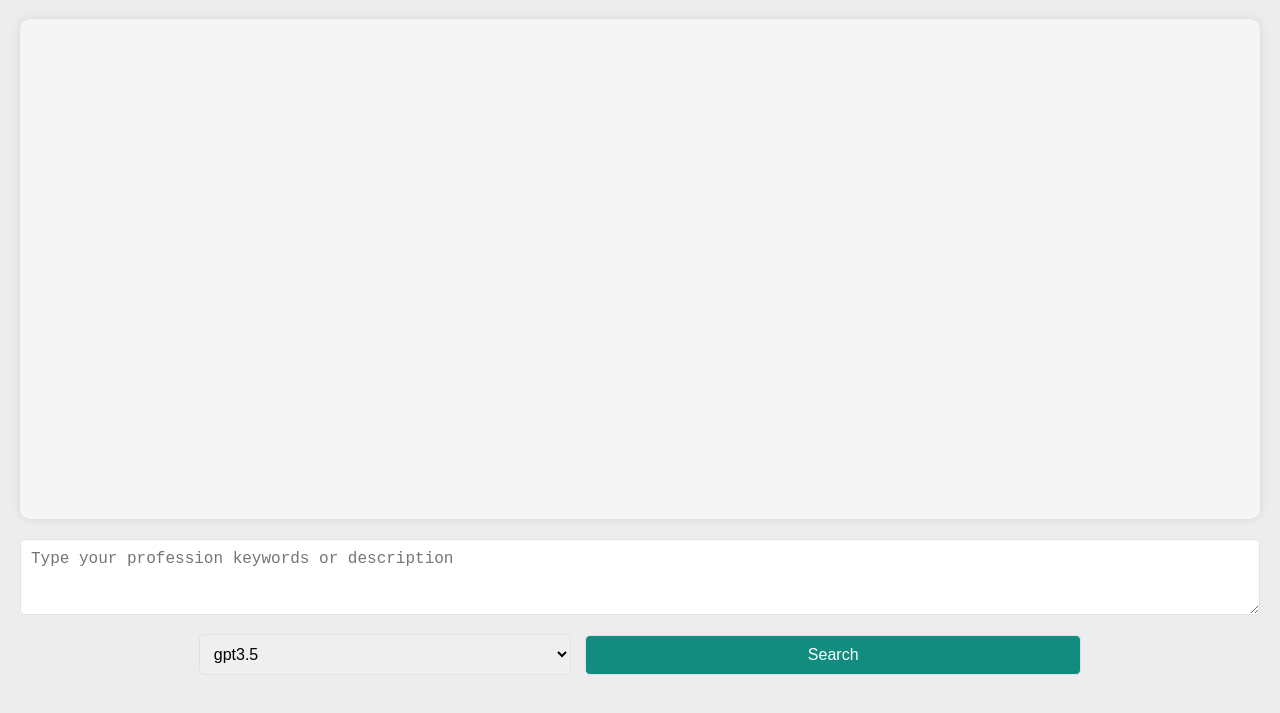
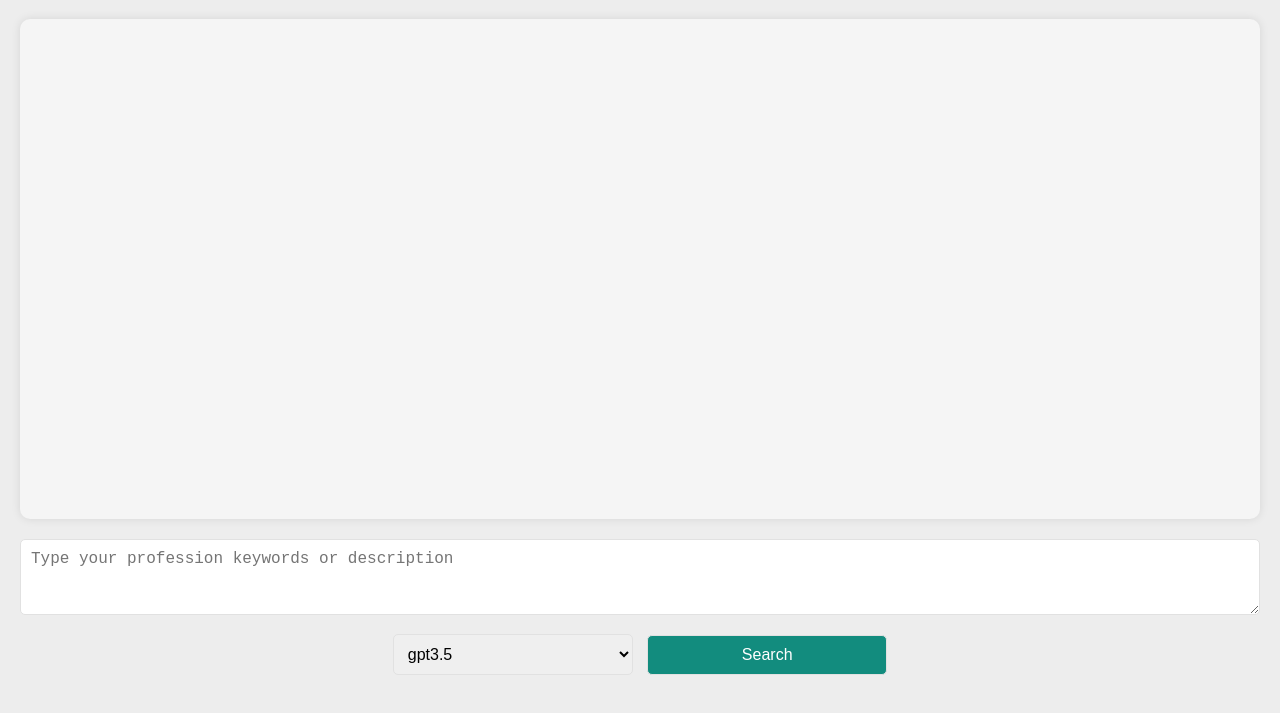
Before and after one commit to Tianxing314/GPT-Demo, a website: page public/index.html in a window 1280 px wide. Shown: the part 81-794 px from the top of the page. Drawn offline with Linux system fonts and the light colour scheme.

Commit message:
tweaked styling on different display sized

```diff
--- a/public/styles.css
+++ b/public/styles.css
@@ -10,6 +10,8 @@ body {
 main {
     text-align: center;
     padding: 20px;
+    max-width: 1280px;
+    margin: auto;
 }
 
 h1 {
@@ -36,6 +38,7 @@ form textarea {
 }
 
 form select, form button {
+    width: 240px;
     margin: 5px;
     padding: 10px;
     font-size: 16px;
@@ -44,13 +47,14 @@ form select, form button {
     box-sizing: border-box;
 }
 
-form select {
+/* form select {
     width: 30%;
 }
 
 form button {
     width: 40%;
-}
+    max-width: 200px;
+} */
 
 #chat-log {
     height: 500px;
```
